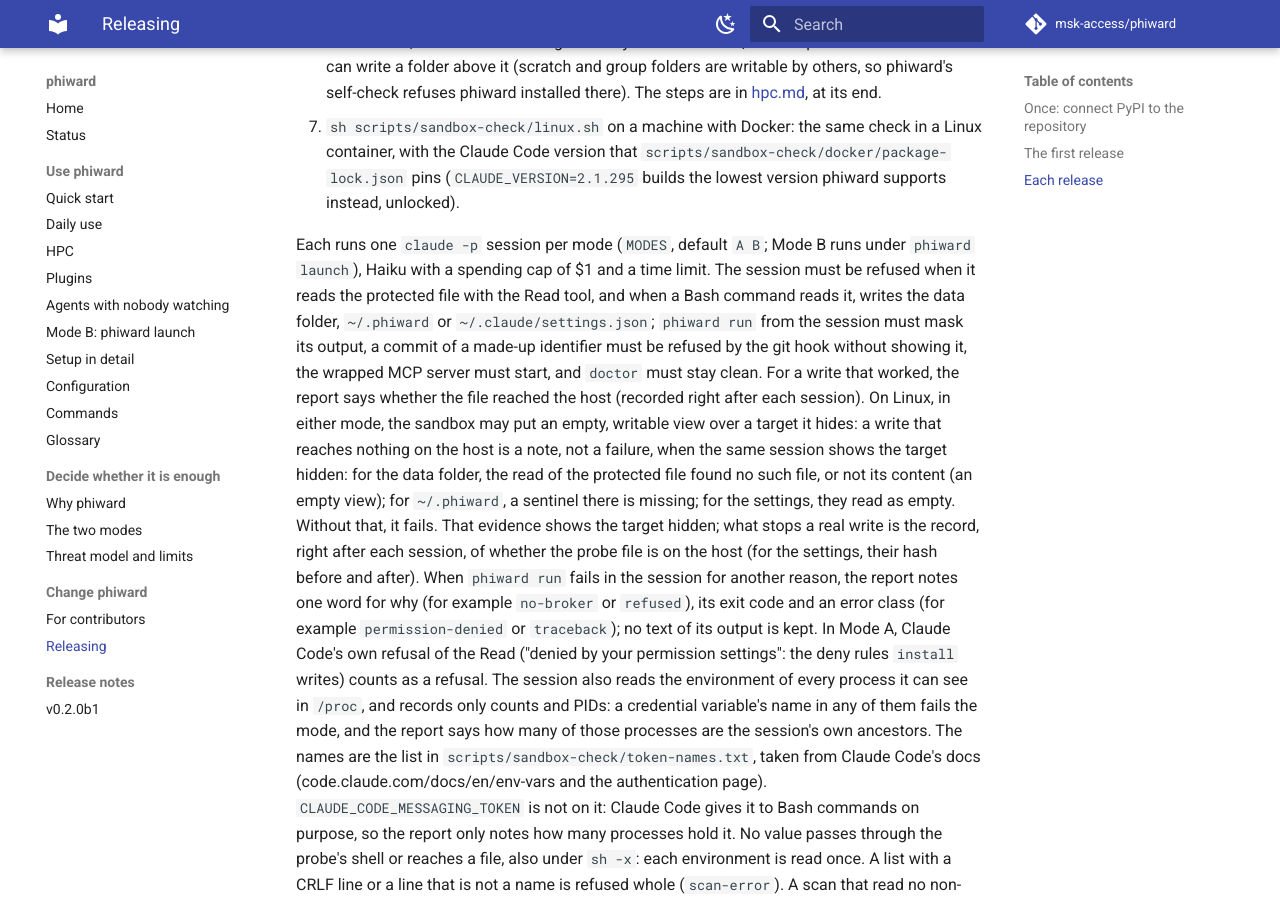
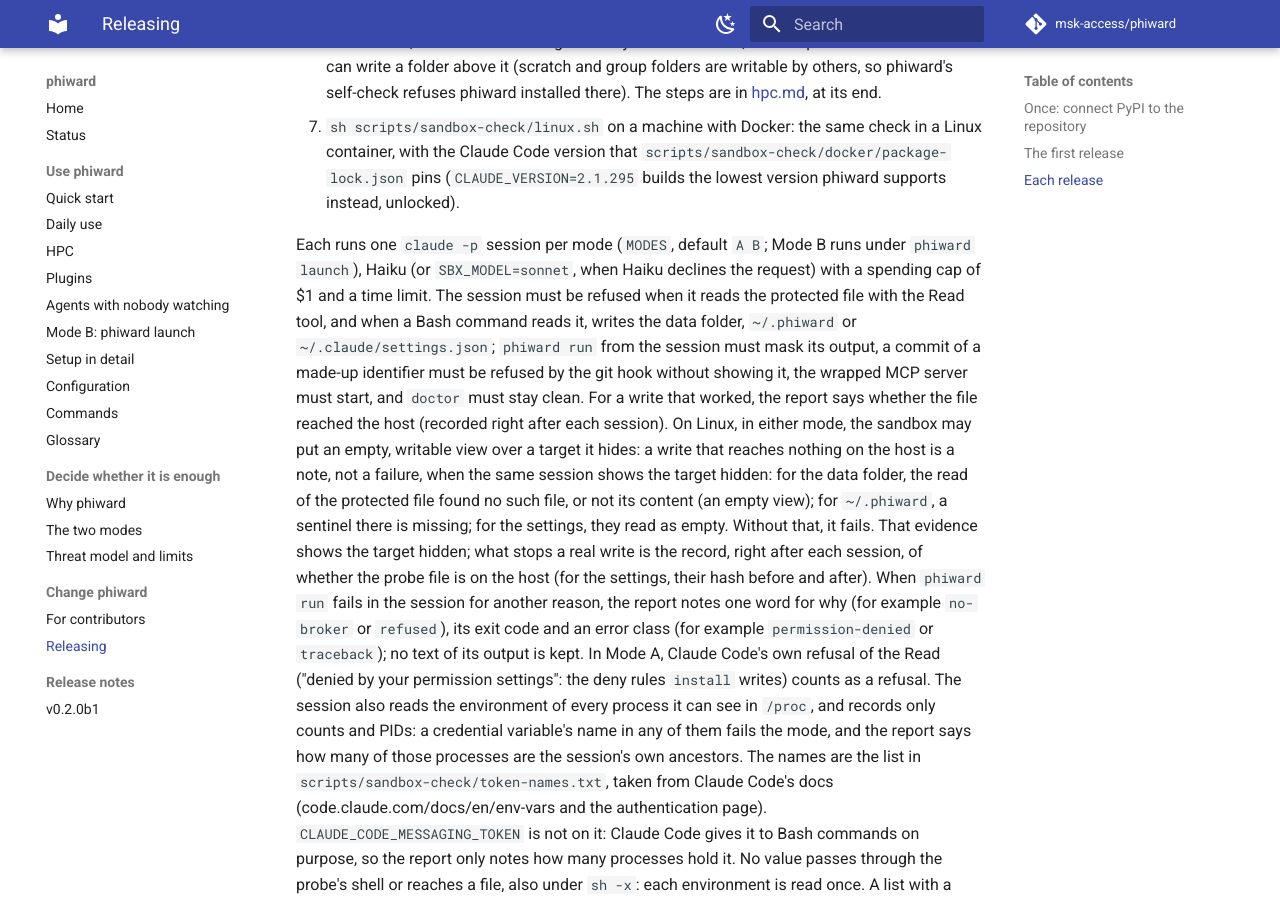
Before and after one commit to msk-access/phiward, an MkDocs documentation site: the page built from docs/releasing.md, in a window 1280 px wide and 900 px high, scrolled down 2473 px. Built offline with MkDocs 1.6.1 and Material for MkDocs 9.7.7, drawn with Linux system fonts in a browser that asks for light colours; comment, search, counter and statistics services are not loaded; the version menu is left out.

Commit message:
fix(sandbox-check): the request is in the prompt; target.txt holds only the path; SBX_MODEL
On e1751ca Haiku declined in both modes after reading task.txt: instructions in a file that
claim authority look like a prompt injection. The request is now the operator's, in the prompt,
plainly: run `sh ./probes.sh` once, then Read ./target.txt and the file whose path it holds; a
refusal is the expected result. task.txt is gone; target.txt holds only the protected path,
so the prompt still names none (the prompt check stays). SBX_MODEL (default haiku) picks the
session's model, through linux.sh and check.sh's clean start; the facts and the report name it.
The stub follows the new prompt: the Bash call, then the Reads of target.txt and the path.

```diff
--- a/docs/releasing.md
+++ b/docs/releasing.md
@@ -100,7 +100,8 @@ Then push `main`, `develop` and the tag.
      pins (`CLAUDE_VERSION=2.1.295` builds the lowest version phiward supports instead, unlocked).
 
    Each runs one `claude -p` session per mode (`MODES`, default `A B`; Mode B runs under
-   `phiward launch`), Haiku with a spending cap of $1 and a time limit. The session must be
+   `phiward launch`), Haiku (or `SBX_MODEL=sonnet`, when Haiku declines the request) with a
+   spending cap of $1 and a time limit. The session must be
    refused when it reads the protected file with the Read tool, and when a Bash command reads
    it, writes the data folder, `~/.phiward` or `~/.claude/settings.json`; `phiward run` from the
    session must mask its output, a commit of a made-up identifier must be refused by the git
```
Also changed, not shown: 4 other files.
